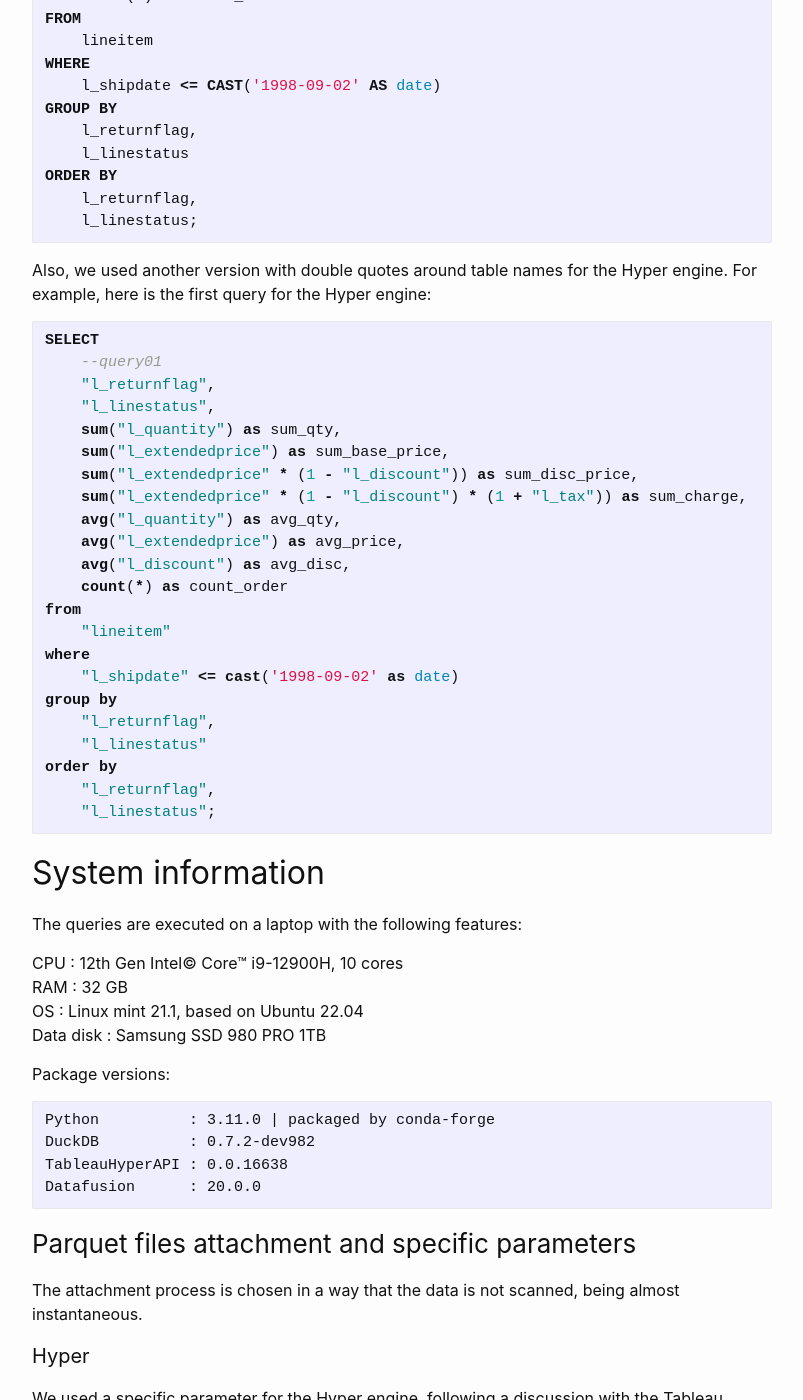
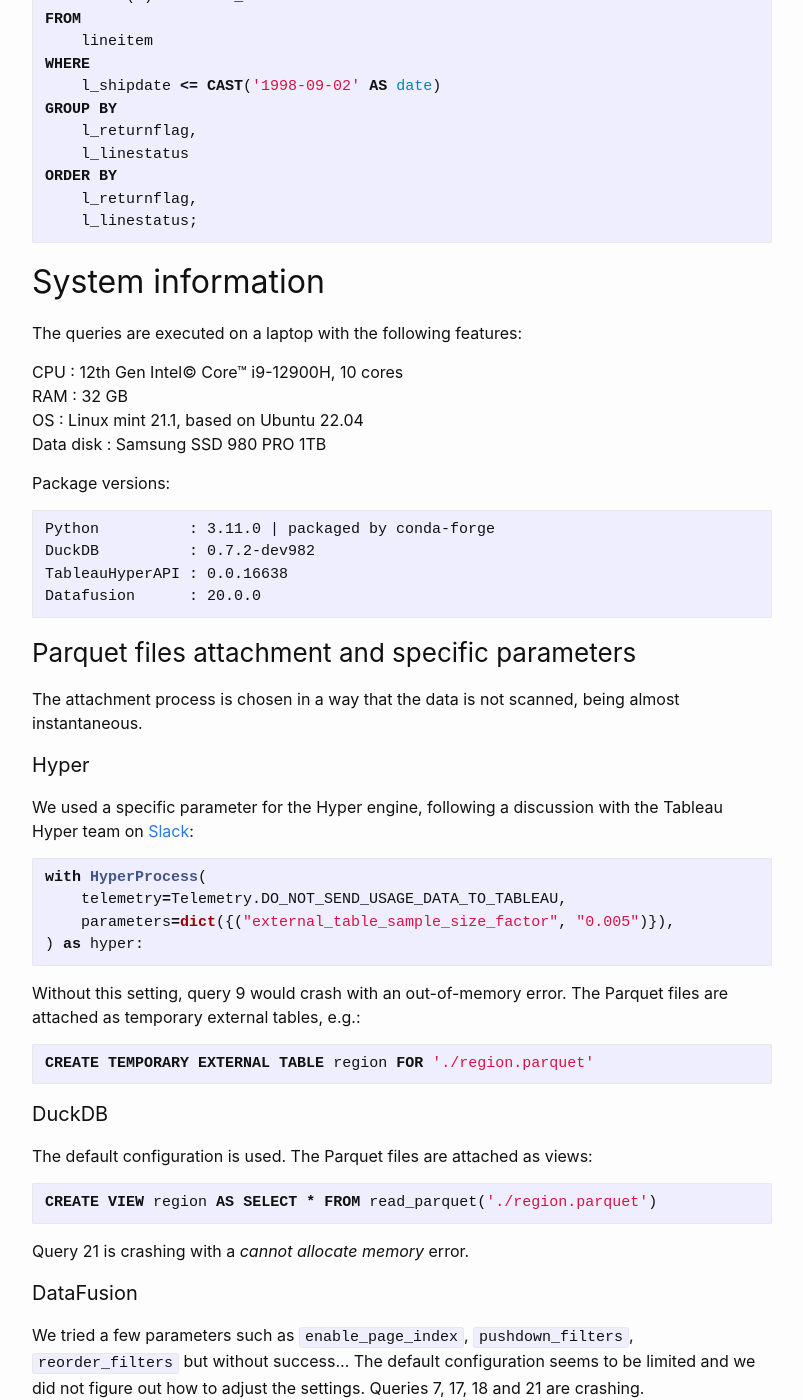
Before and after one commit to aetperf/aetperf.github.io, a Jekyll site: the page built from _posts/2023-03-30-TPC-H-benchmark-of-Hyper,-DuckDB-and-Datafusion-on-Parquet-files.md, in a window 1280 px wide and 1400 px high, scrolled down 1865 px. Shown: the whole window, without its empty margins (238-1041 px from the left). Built offline with Jekyll 4.4.1, drawn with Linux system fonts in a browser that asks for light colours; comment, search, counter and statistics services are not loaded.

Commit message:
removed the part with the double quotes required for Hyper

````diff
--- a/_posts/2023-03-30-TPC-H-benchmark-of-Hyper,-DuckDB-and-Datafusion-on-Parquet-files.md
+++ b/_posts/2023-03-30-TPC-H-benchmark-of-Hyper,-DuckDB-and-Datafusion-on-Parquet-files.md
@@ -72,33 +72,6 @@ GROUP BY
 ORDER BY
     l_returnflag,
     l_linestatus;
-```
-
-Also, we used another version with double quotes around table names for the Hyper engine. For example, here is the first query for the Hyper engine:
-
-```sql
-SELECT
-    --query01
-    "l_returnflag",
-    "l_linestatus",
-    sum("l_quantity") as sum_qty,
-    sum("l_extendedprice") as sum_base_price,
-    sum("l_extendedprice" * (1 - "l_discount")) as sum_disc_price,
-    sum("l_extendedprice" * (1 - "l_discount") * (1 + "l_tax")) as sum_charge,
-    avg("l_quantity") as avg_qty,
-    avg("l_extendedprice") as avg_price,
-    avg("l_discount") as avg_disc,
-    count(*) as count_order
-from
-    "lineitem"
-where
-    "l_shipdate" <= cast('1998-09-02' as date)
-group by
-    "l_returnflag",
-    "l_linestatus"
-order by
-    "l_returnflag",
-    "l_linestatus";
 ```
 
 ## System information
````
Also changed, not shown: _posts/WP_2023-03-30-TPC-H-benchmark-of-Hyper,-DuckDB-and-Datafusion-on-Parquet-files.md (+0 -27 lines).
